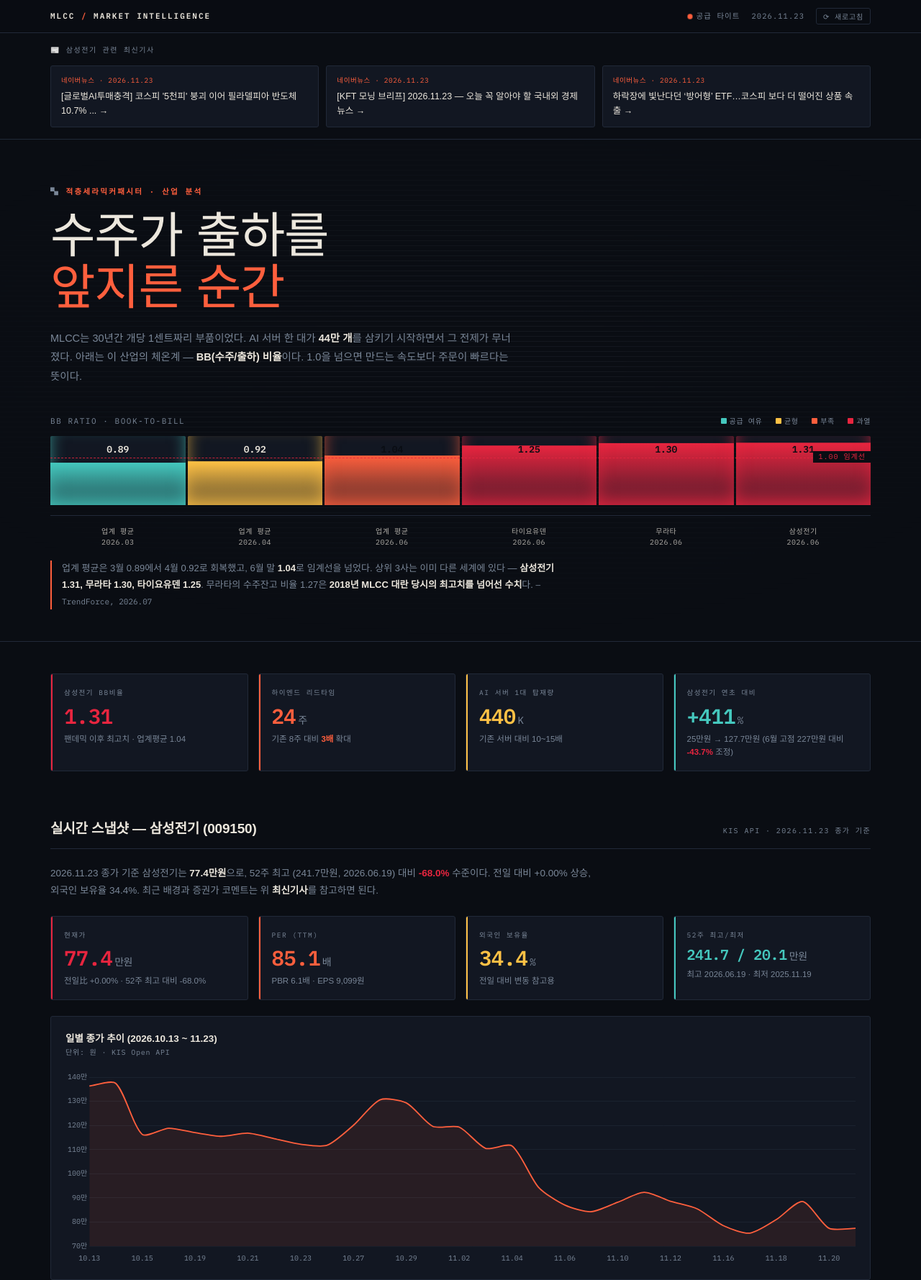
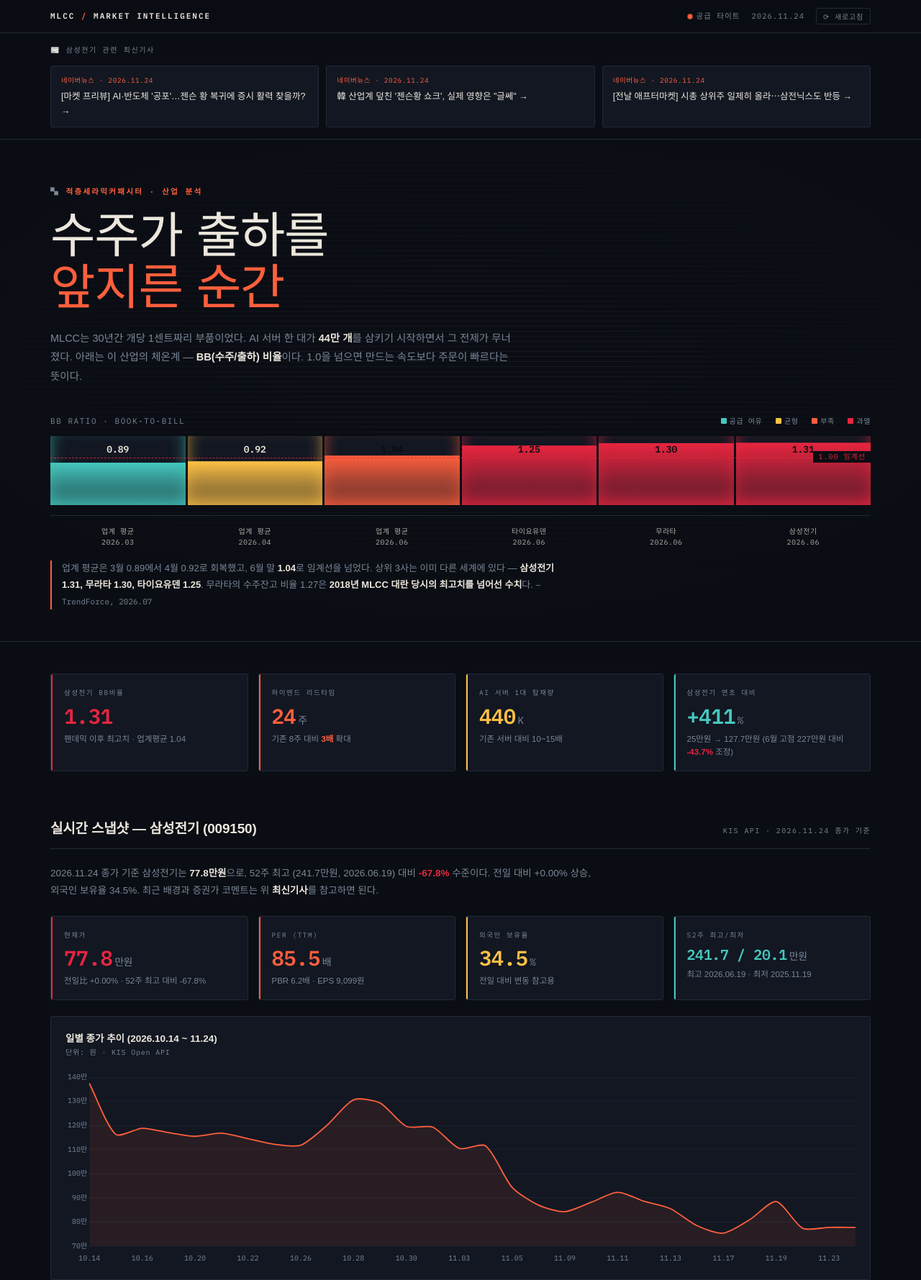
Before and after one commit to zeloso21/mlcc-dashboard, a plain HTML site: page index.html in a window 1280 px wide. Shown: the top 1779 px of the page at 72% size. Drawn offline with nearby package versions, Linux system fonts and the light colour scheme; a web font is replaced by a local one.

Commit message:
자동 업데이트: 2026-11-24 07:40 KST

```diff
--- a/index.html
+++ b/index.html
@@ -336,7 +336,7 @@ footer strong{color:var(--nickel);font-weight:600;letter-spacing:.12em}
     <div class="brand">MLCC <span>/</span> MARKET INTELLIGENCE</div>
     <div class="stamp mono">
       <span><span class="pulse"></span>공급 타이트</span>
-      <span><!--TOPDATE_START-->2026.11.23<!--TOPDATE_END--></span>
+      <span><!--TOPDATE_START-->2026.11.24<!--TOPDATE_END--></span>
       <button onclick="location.reload(true)" title="최신 데이터로 새로고침 (매일 자동 갱신)"
         style="background:transparent;border:1px solid var(--rule);color:var(--nickel);border-radius:3px;
         padding:3px 9px;font-family:'IBM Plex Mono',monospace;font-size:10px;letter-spacing:.08em;
@@ -350,17 +350,17 @@ footer strong{color:var(--nickel);font-weight:600;letter-spacing:.12em}
   <div class="newsbar-in">
     <div class="newsbar-title">📰 삼성전기 관련 최신기사</div>
     <div class="news-grid"><!--NEWS_START-->
-      <a class="news-item" href="https://www.cbci.co.kr/news/articleView.html?idxno=629551" target="_blank" rel="noopener">
-        <div class="news-src">네이버뉴스 · 2026.11.23</div>
-        <div class="news-t">[글로벌AI투매충격] 코스피 '5천피' 붕괴 이어 필라델피아 반도체 10.7% ... &rarr;</div>
+      <a class="news-item" href="https://n.news.naver.com/mnews/article/374/0000545441?sid=101" target="_blank" rel="noopener">
+        <div class="news-src">네이버뉴스 · 2026.11.24</div>
+        <div class="news-t">[마켓 프리뷰] AI·반도체 '공포'…젠슨 황 복귀에 증시 활력 찾을까? &rarr;</div>
       </a>
-      <a class="news-item" href="https://www.fntimes.com/html/view.php?ud=202611230713134251141825007d_18" target="_blank" rel="noopener">
-        <div class="news-src">네이버뉴스 · 2026.11.23</div>
-        <div class="news-t">[KFT 모닝 브리프] 2026.11.23 — 오늘 꼭 알아야 할 국내외 경제뉴스 &rarr;</div>
+      <a class="news-item" href="https://weekly.hankooki.com/news/articleView.html?idxno=7194703" target="_blank" rel="noopener">
+        <div class="news-src">네이버뉴스 · 2026.11.24</div>
+        <div class="news-t">韓 산업계 덮친 '젠슨황 쇼크', 실제 영향은 "글쎄" &rarr;</div>
       </a>
-      <a class="news-item" href="https://n.news.naver.com/mnews/article/009/0005767367?sid=101" target="_blank" rel="noopener">
-        <div class="news-src">네이버뉴스 · 2026.11.23</div>
-        <div class="news-t">하락장에 빛난다던 ‘방어형’ ETF…코스피 보다 더 떨어진 상품 속출 &rarr;</div>
+      <a class="news-item" href="https://www.etoday.co.kr/news/view/2651927" target="_blank" rel="noopener">
+        <div class="news-src">네이버뉴스 · 2026.11.24</div>
+        <div class="news-t">[전날 애프터마켓] 시총 상위주 일제히 올라⋯삼전닉스도 반등 &rarr;</div>
       </a>
       <!--NEWS_END--></div>
   </div>
@@ -432,28 +432,28 @@ footer strong{color:var(--nickel);font-weight:600;letter-spacing:.12em}
 <section id="livesnapshot">
   <div class="sec-head">
     <h2>실시간 스냅샷 — 삼성전기 (009150)</h2>
-    <span class="tag"><!--ASOF_START-->KIS API · 2026.11.23 종가 기준<!--ASOF_END--></span>
+    <span class="tag"><!--ASOF_START-->KIS API · 2026.11.24 종가 기준<!--ASOF_END--></span>
   </div>
   <p class="lede"><!--LEDE_START-->
-    2026.11.23 종가 기준 삼성전기는 <b>77.4만원</b>으로, 52주 최고
-    (241.7만원, 2026.06.19) 대비 <b style="color:var(--crit)">-68.0%</b> 수준이다.
-    전일 대비 +0.00% 상승, 외국인 보유율 34.4%.
+    2026.11.24 종가 기준 삼성전기는 <b>77.8만원</b>으로, 52주 최고
+    (241.7만원, 2026.06.19) 대비 <b style="color:var(--crit)">-67.8%</b> 수준이다.
+    전일 대비 +0.00% 상승, 외국인 보유율 34.5%.
     최근 배경과 증권가 코멘트는 위 <b>최신기사</b>를 참고하면 된다.
   <!--LEDE_END--></p>
   <div class="kpis" style="margin:22px 0"><!--LIVEKPI_START-->
     <div class="kpi" style="--accent:var(--crit)">
       <div class="kpi-l">현재가</div>
-      <div class="kpi-v">77.4<small>만원</small></div>
-      <div class="kpi-d">전일比 +0.00% · 52주 최고 대비 -68.0%</div>
+      <div class="kpi-v">77.8<small>만원</small></div>
+      <div class="kpi-d">전일比 +0.00% · 52주 최고 대비 -67.8%</div>
     </div>
     <div class="kpi" style="--accent:var(--hot)">
       <div class="kpi-l">PER (TTM)</div>
-      <div class="kpi-v">85.1<small>배</small></div>
-      <div class="kpi-d">PBR 6.1배 · EPS 9,099원</div>
+      <div class="kpi-v">85.5<small>배</small></div>
+      <div class="kpi-d">PBR 6.2배 · EPS 9,099원</div>
     </div>
     <div class="kpi" style="--accent:var(--warm)">
       <div class="kpi-l">외국인 보유율</div>
-      <div class="kpi-v">34.4<small>%</small></div>
+      <div class="kpi-v">34.5<small>%</small></div>
       <div class="kpi-d">전일 대비 변동 참고용</div>
     </div>
     <div class="kpi" style="--accent:var(--cool)">
@@ -464,7 +464,7 @@ footer strong{color:var(--nickel);font-weight:600;letter-spacing:.12em}
     <!--LIVEKPI_END--></div>
   <div class="card">
     <div class="card-head">
-      <div><div class="card-title"><!--DATERANGE_START-->일별 종가 추이 (2026.10.13 ~ 11.23)<!--DATERANGE_END--></div><div class="card-sub">단위: 원 · KIS Open API</div></div>
+      <div><div class="card-title"><!--DATERANGE_START-->일별 종가 추이 (2026.10.14 ~ 11.24)<!--DATERANGE_END--></div><div class="card-sub">단위: 원 · KIS Open API</div></div>
     </div>
     <div class="canvas-box"><canvas id="cSemcoPrice"></canvas></div>
   </div>
@@ -911,7 +911,7 @@ new Chart(document.getElementById('cPer'),{
 /* 6. 삼성전기 실시간 주가 추이 */
 /*SEMCO_PRICE_START*/
 const SEMCO_PRICE=[
-  ['10.13',1363000],['10.14',1374000],['10.15',1163000],['10.16',1188000],['10.19',1170000],['10.20',1155000],['10.21',1168000],['10.22',1145000],['10.23',1122000],['10.26',1118000],['10.27',1201000],['10.28',1306000],['10.29',1293000],['10.30',1196000],['11.02',1193000],['11.03',1105000],['11.04',1115000],['11.05',944000],['11.06',870000],['11.09',843000],['11.10',882000],['11.11',923000],['11.12',886000],['11.13',855000],['11.16',785000],['11.17',754000],['11.18',810000],['11.19',885000],['11.20',774000],['11.23',774000]
+  ['10.14',1374000],['10.15',1163000],['10.16',1188000],['10.19',1170000],['10.20',1155000],['10.21',1168000],['10.22',1145000],['10.23',1122000],['10.26',1118000],['10.27',1201000],['10.28',1306000],['10.29',1293000],['10.30',1196000],['11.02',1193000],['11.03',1105000],['11.04',1115000],['11.05',944000],['11.06',870000],['11.09',843000],['11.10',882000],['11.11',923000],['11.12',886000],['11.13',855000],['11.16',785000],['11.17',754000],['11.18',810000],['11.19',885000],['11.20',774000],['11.23',778000],['11.24',778000]
 ];
 /*SEMCO_PRICE_END*/
 const peakIdx=SEMCO_PRICE.findIndex(d=>d[0]==='06.19');
```
